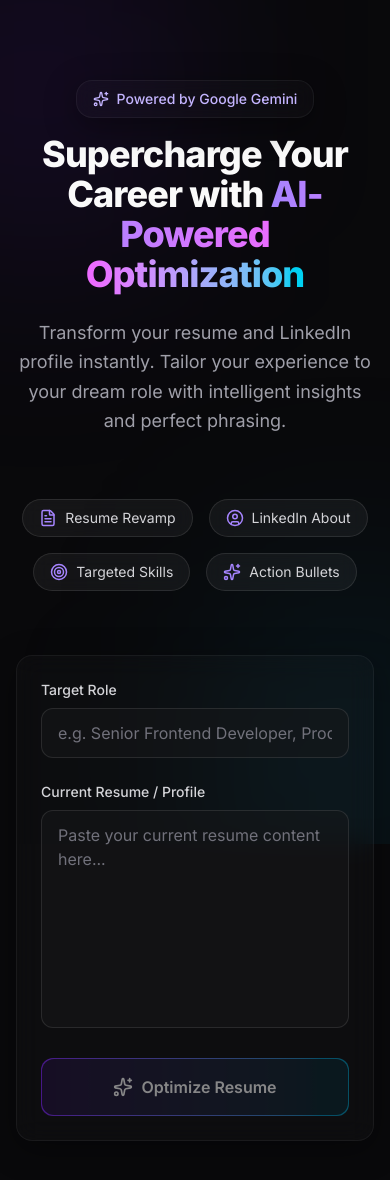
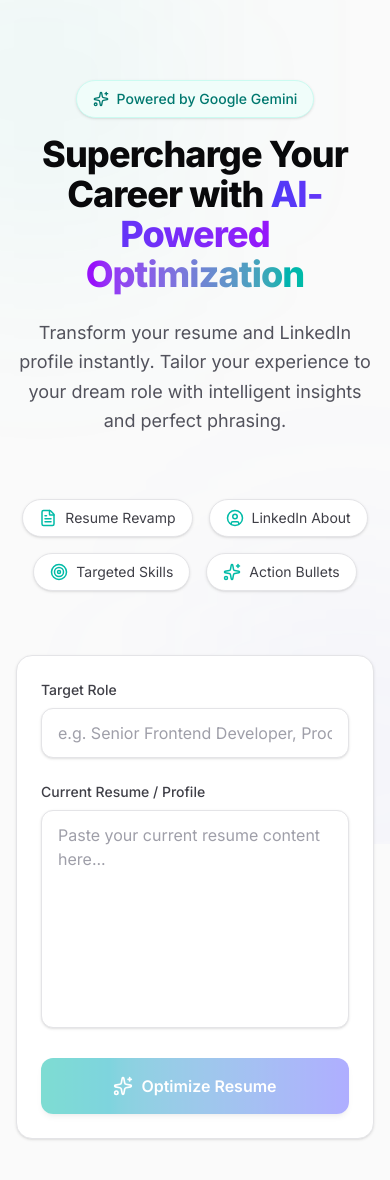
Before and after one commit to sprasadmaiya-art/resume-optimizer, a Next.js app: page / in a window 390 px wide. Shown: the top 1180 px of the page. Built offline with nearby package versions, Linux system fonts and the light colour scheme.

Commit message:
feat: complete UI overhaul to modern light theme

```diff
--- a/src/app/globals.css
+++ b/src/app/globals.css
@@ -24,8 +24,8 @@
 }
 
 :root {
-  --background: #09090b; /* Zinc 950 */
-  --foreground: #fafafa; /* Zinc 50 */
+  --background: #fafafa; /* Zinc 50 */
+  --foreground: #09090b; /* Zinc 950 */
 }
 
 body {
@@ -37,13 +37,13 @@ body {
 
 @layer utilities {
   .glass {
-    @apply bg-white/5 backdrop-blur-xl border border-white/10 shadow-xl;
+    @apply bg-white/70 backdrop-blur-xl border border-zinc-200/50 shadow-xl;
   }
   .glass-card {
-    @apply bg-white/[0.02] backdrop-blur-md border border-white/5 rounded-2xl shadow-[0_8px_32px_0_rgba(0,0,0,0.37)];
+    @apply bg-white border border-zinc-200 rounded-2xl shadow-sm hover:shadow-md transition-shadow duration-300;
   }
   .text-gradient {
-    @apply bg-clip-text text-transparent bg-gradient-to-r from-violet-400 via-fuchsia-400 to-cyan-400;
+    @apply bg-clip-text text-transparent bg-gradient-to-r from-indigo-600 via-purple-600 to-teal-500;
   }
   .bg-gradient-radial {
     background-image: radial-gradient(var(--tw-gradient-stops));
--- a/src/app/layout.tsx
+++ b/src/app/layout.tsx
@@ -15,12 +15,12 @@ export default function RootLayout({
   children: React.ReactNode;
 }>) {
   return (
-    <html lang="en" className="dark">
-      <body className={`${inter.className} min-h-screen bg-zinc-950 text-zinc-50 selection:bg-violet-500/30`}>
+    <html lang="en">
+      <body className={`${inter.className} min-h-screen bg-zinc-50 text-zinc-900 selection:bg-teal-500/30`}>
         {/* Background Gradients */}
-        <div className="fixed inset-0 z-[-1] overflow-hidden pointer-events-none">
-          <div className="absolute top-[-10%] left-[-10%] w-[40%] h-[40%] rounded-full bg-violet-600/20 blur-[120px]" />
-          <div className="absolute bottom-[-10%] right-[-10%] w-[40%] h-[40%] rounded-full bg-cyan-600/20 blur-[120px]" />
+        <div className="fixed inset-0 z-[-1] overflow-hidden pointer-events-none bg-[radial-gradient(ellipse_at_top,_var(--tw-gradient-stops))] from-teal-50/50 via-white to-white">
+          <div className="absolute top-[-10%] left-[-10%] w-[40%] h-[40%] rounded-full bg-teal-400/10 blur-[120px]" />
+          <div className="absolute bottom-[-10%] right-[-10%] w-[40%] h-[40%] rounded-full bg-indigo-400/10 blur-[120px]" />
         </div>
         {children}
       </body>
--- a/src/app/page.tsx
+++ b/src/app/page.tsx
@@ -42,7 +42,7 @@ export default function Home() {
           initial={{ opacity: 0, scale: 0.9 }}
           animate={{ opacity: 1, scale: 1 }}
           transition={{ duration: 0.5 }}
-          className="inline-flex items-center gap-2 px-4 py-2 rounded-full glass-card text-sm font-medium text-violet-300 mb-4"
+          className="inline-flex items-center gap-2 px-4 py-2 rounded-full bg-teal-50 border border-teal-100 text-sm font-medium text-teal-700 mb-4 shadow-sm"
         >
           <Sparkles className="w-4 h-4" />
           <span>Powered by Google Gemini</span>
@@ -62,7 +62,7 @@ export default function Home() {
           initial={{ opacity: 0, y: 20 }}
           animate={{ opacity: 1, y: 0 }}
           transition={{ duration: 0.5, delay: 0.2 }}
-          className="text-lg md:text-xl text-zinc-400 max-w-2xl mx-auto leading-relaxed"
+          className="text-lg md:text-xl text-zinc-600 max-w-2xl mx-auto leading-relaxed"
         >
           Transform your resume and LinkedIn profile instantly. Tailor your experience
           to your dream role with intelligent insights and perfect phrasing.
@@ -90,7 +90,7 @@ export default function Home() {
           <motion.div
             initial={{ opacity: 0 }}
             animate={{ opacity: 1 }}
-            className="mt-8 p-4 bg-red-500/10 border border-red-500/20 rounded-xl text-red-400 text-center max-w-3xl mx-auto"
+            className="mt-8 p-4 bg-red-50 border border-red-200 rounded-xl text-red-600 text-center max-w-3xl mx-auto shadow-sm"
           >
             {error}
           </motion.div>
@@ -104,8 +104,8 @@ export default function Home() {
 
 function FeaturePill({ icon, text }: { icon: React.ReactNode; text: string }) {
   return (
-    <div className="flex items-center gap-2 px-4 py-2 rounded-full bg-white/5 border border-white/10 text-zinc-300 text-sm backdrop-blur-sm">
-      <span className="text-violet-400">{icon}</span>
+    <div className="flex items-center gap-2 px-4 py-2 rounded-full bg-white border border-zinc-200 text-zinc-700 text-sm shadow-sm transition-shadow hover:shadow-md">
+      <span className="text-teal-500">{icon}</span>
       <span>{text}</span>
     </div>
   );
--- a/src/components/OptimizerForm.tsx
+++ b/src/components/OptimizerForm.tsx
@@ -28,7 +28,7 @@ export default function OptimizerForm({ onSubmit, isLoading }: OptimizerFormProp
       className="glass-card p-6 md:p-8 w-full max-w-3xl mx-auto space-y-6"
     >
       <div className="space-y-2">
-        <label htmlFor="role" className="block text-sm font-medium text-zinc-300">
+        <label htmlFor="role" className="block text-sm font-medium text-zinc-700">
           Target Role
         </label>
         <input
@@ -37,14 +37,14 @@ export default function OptimizerForm({ onSubmit, isLoading }: OptimizerFormProp
           placeholder="e.g. Senior Frontend Developer, Product Manager"
           value={role}
           onChange={(e) => setRole(e.target.value)}
-          className="w-full bg-zinc-900/50 border border-white/10 rounded-xl px-4 py-3 text-white placeholder-zinc-500 focus:outline-none focus:ring-2 focus:ring-violet-500/50 transition-all"
+          className="w-full bg-white border border-zinc-200 rounded-xl px-4 py-3 text-zinc-900 placeholder-zinc-400 focus:outline-none focus:ring-2 focus:ring-teal-500/50 shadow-sm transition-all"
           disabled={isLoading}
           required
         />
       </div>
 
       <div className="space-y-2">
-        <label htmlFor="resume" className="block text-sm font-medium text-zinc-300">
+        <label htmlFor="resume" className="block text-sm font-medium text-zinc-700">
           Current Resume / Profile
         </label>
         <textarea
@@ -53,7 +53,7 @@ export default function OptimizerForm({ onSubmit, isLoading }: OptimizerFormProp
           value={resume}
           onChange={(e) => setResume(e.target.value)}
           rows={8}
-          className="w-full bg-zinc-900/50 border border-white/10 rounded-xl px-4 py-3 text-white placeholder-zinc-500 focus:outline-none focus:ring-2 focus:ring-violet-500/50 transition-all resize-none"
+          className="w-full bg-white border border-zinc-200 rounded-xl px-4 py-3 text-zinc-900 placeholder-zinc-400 focus:outline-none focus:ring-2 focus:ring-teal-500/50 shadow-sm transition-all resize-none"
           disabled={isLoading}
           required
         />
@@ -62,10 +62,9 @@ export default function OptimizerForm({ onSubmit, isLoading }: OptimizerFormProp
       <button
         type="submit"
         disabled={isLoading || !resume.trim() || !role.trim()}
-        className="w-full relative group overflow-hidden rounded-xl bg-gradient-to-r from-violet-600 to-cyan-600 p-[1px] disabled:opacity-50 disabled:cursor-not-allowed transition-all"
+        className="w-full relative group overflow-hidden rounded-xl bg-gradient-to-r from-teal-500 to-indigo-500 disabled:opacity-50 disabled:cursor-not-allowed transition-all shadow-md hover:shadow-lg hover:-translate-y-0.5"
       >
-        <div className="absolute inset-0 bg-gradient-to-r from-violet-600 to-cyan-600 opacity-0 group-hover:opacity-100 transition-opacity duration-300 blur-md" />
-        <div className="relative bg-zinc-950/80 px-6 py-4 rounded-xl flex items-center justify-center gap-2 transition-all group-hover:bg-transparent">
+        <div className="relative px-6 py-4 rounded-xl flex items-center justify-center gap-2 transition-all">
           {isLoading ? (
             <Loader2 className="w-5 h-5 text-white animate-spin" />
           ) : (
--- a/src/components/ResultsDisplay.tsx
+++ b/src/components/ResultsDisplay.tsx
@@ -56,19 +56,19 @@ function ResultCard({ title, content, delay }: { title: string; content: string;
       transition={{ duration: 0.5, delay }}
       className="glass-card overflow-hidden"
     >
-      <div className="flex items-center justify-between p-4 border-b border-white/10 bg-white/5">
-        <h3 className="font-semibold text-lg text-white">{title}</h3>
+      <div className="flex items-center justify-between p-4 border-b border-zinc-200 bg-zinc-50/50">
+        <h3 className="font-semibold text-lg text-zinc-800">{title}</h3>
         <div className="flex items-center gap-2">
           <button
             onClick={handleCopy}
-            className="p-2 hover:bg-white/10 rounded-lg transition-colors text-zinc-400 hover:text-white"
+            className="p-2 hover:bg-zinc-200/50 rounded-lg transition-colors text-zinc-500 hover:text-zinc-800"
             title="Copy to clipboard"
           >
-            {copied ? <Check className="w-4 h-4 text-emerald-400" /> : <Copy className="w-4 h-4" />}
+            {copied ? <Check className="w-4 h-4 text-emerald-600" /> : <Copy className="w-4 h-4" />}
           </button>
           <button
             onClick={() => setExpanded(!expanded)}
-            className="p-2 hover:bg-white/10 rounded-lg transition-colors text-zinc-400 hover:text-white"
+            className="p-2 hover:bg-zinc-200/50 rounded-lg transition-colors text-zinc-500 hover:text-zinc-800"
           >
             {expanded ? <ChevronUp className="w-4 h-4" /> : <ChevronDown className="w-4 h-4" />}
           </button>
@@ -76,7 +76,7 @@ function ResultCard({ title, content, delay }: { title: string; content: string;
       </div>
       {expanded && (
         <div className="p-6">
-          <pre className="whitespace-pre-wrap font-sans text-zinc-300 leading-relaxed text-sm">
+          <pre className="whitespace-pre-wrap font-sans text-zinc-600 leading-relaxed text-sm">
             {content}
           </pre>
         </div>
@@ -102,21 +102,21 @@ function ListCard({ title, items, delay }: { title: string; items: string[]; del
       transition={{ duration: 0.5, delay }}
       className="glass-card flex flex-col h-full"
     >
-      <div className="flex items-center justify-between p-4 border-b border-white/10 bg-white/5">
-        <h3 className="font-semibold text-lg text-white">{title}</h3>
+      <div className="flex items-center justify-between p-4 border-b border-zinc-200 bg-zinc-50/50">
+        <h3 className="font-semibold text-lg text-zinc-800">{title}</h3>
         <button
           onClick={handleCopy}
-          className="p-2 hover:bg-white/10 rounded-lg transition-colors text-zinc-400 hover:text-white"
+          className="p-2 hover:bg-zinc-200/50 rounded-lg transition-colors text-zinc-500 hover:text-zinc-800"
           title="Copy to clipboard"
         >
-          {copied ? <Check className="w-4 h-4 text-emerald-400" /> : <Copy className="w-4 h-4" />}
+          {copied ? <Check className="w-4 h-4 text-emerald-600" /> : <Copy className="w-4 h-4" />}
         </button>
       </div>
       <div className="p-6 flex-grow">
         <ul className="space-y-3">
           {items.map((item, idx) => (
-            <li key={idx} className="flex gap-3 text-sm text-zinc-300">
-              <span className="text-violet-400 mt-1">•</span>
+            <li key={idx} className="flex gap-3 text-sm text-zinc-600">
+              <span className="text-teal-500 mt-1">•</span>
               <span className="leading-relaxed">{item}</span>
             </li>
           ))}
```
